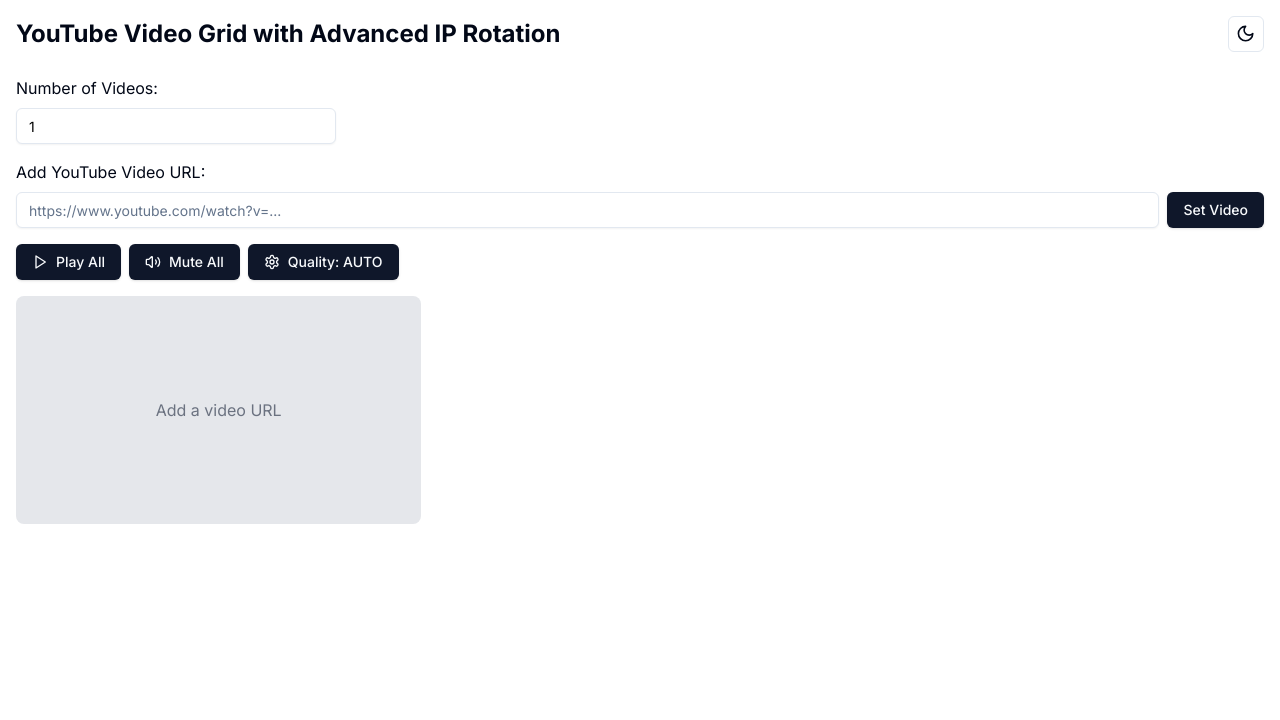
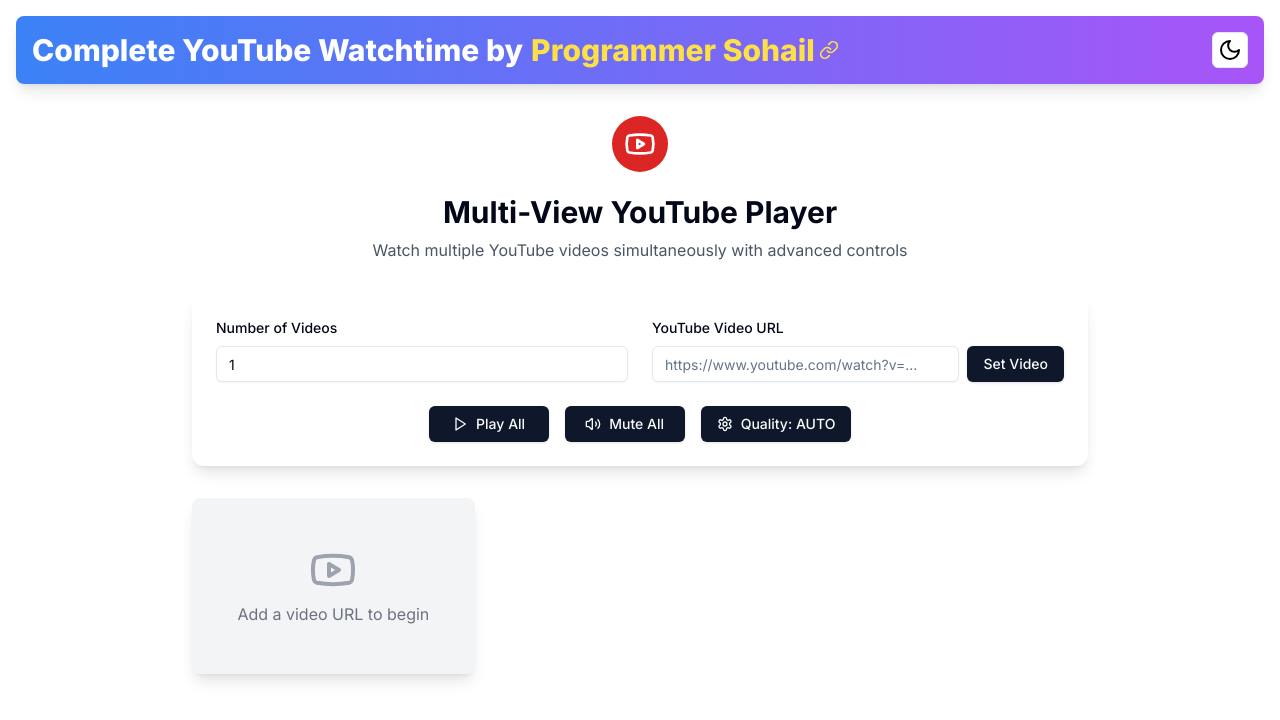
Before and after one commit to ProgrammerSohail/youtube-view, a Next.js app: page / in a window 1280 px wide. Shown: the top 720 px of the page. Built offline with nearby package versions, Linux system fonts and the light colour scheme.

Commit message:
added add model

```diff
--- /dev/null
+++ b/app/components/Header.tsx
@@ -0,0 +1,38 @@
+"use client";
+import { Button } from "./ui/button";
+import { Moon, Sun, Link } from "lucide-react";
+
+interface HeaderProps {
+  isDarkMode: boolean;
+  setIsDarkMode: (value: boolean) => void;
+}
+
+const Header: React.FC<HeaderProps> = ({ isDarkMode, setIsDarkMode }) => {
+  return (
+    <div className="flex justify-between items-center mb-8 p-4 bg-gradient-to-r from-blue-500 to-purple-500 rounded-lg shadow-lg">
+      <h1 className="text-3xl font-extrabold text-white flex items-center">
+        Complete YouTube Watchtime by{" "}
+        <a
+          href="https://www.tiktok.com/@programmer.sohail?is_from_webapp=1&sender_device=pc"
+          className="ml-2 flex items-center text-yellow-300 hover:text-yellow-400 transition duration-300"
+        >
+          Programmer Sohail <Link className="h-5 w-5 ml-1" />
+        </a>
+      </h1>
+      <Button
+        onClick={() => setIsDarkMode(!isDarkMode)}
+        variant="outline"
+        size="icon"
+        className="transition-transform duration-300 transform hover:scale-110"
+      >
+        {isDarkMode ? (
+          <Sun className="h-[1.5rem] w-[1.5rem] text-white" />
+        ) : (
+          <Moon className="h-[1.5rem] w-[1.5rem] text-black" />
+        )}
+      </Button>
+    </div>
+  );
+};
+
+export default Header;
--- a/app/components/youtube-grid.tsx
+++ b/app/components/youtube-grid.tsx
@@ -3,21 +3,22 @@
 import { Button } from "./ui/button";
 import { Input } from "./ui/input";
 import {
-  Moon,
-  Sun,
   Play,
   Pause,
   Volume2,
   VolumeX,
   Settings,
+  Youtube,
+  X,
 } from "lucide-react";
+import Header from "./Header";
 
 // Common datacenter IP ranges (for demonstration)
 const IP_RANGES = [
-  { start: "154.16.0.0", end: "154.16.255.255" }, // DataCenter Range 1
-  { start: "192.241.128.0", end: "192.241.255.255" }, // DataCenter Range 2
-  { start: "46.101.0.0", end: "46.101.255.255" }, // DataCenter Range 3
-  { start: "104.236.0.0", end: "104.236.255.255" }, // DataCenter Range 4
+  { start: "154.16.0.0", end: "154.16.255.255" },
+  { start: "192.241.128.0", end: "192.241.255.255" },
+  { start: "46.101.0.0", end: "46.101.255.255" },
+  { start: "104.236.0.0", end: "104.236.255.255" },
 ];
 
 // Convert IP to numeric value for calculations
@@ -60,7 +61,6 @@
 
     for (let i = 0; i < count; i++) {
       let range;
-      // Ensure each iframe uses a different IP range
       do {
         range = IP_RANGES[Math.floor(Math.random() * IP_RANGES.length)];
       } while (usedRanges.has(range) && usedRanges.size < IP_RANGES.length);
@@ -80,7 +80,6 @@
         clearInterval(rotationInterval.current);
       }
 
-      // Random interval between 30-60 minutes
       const interval =
         Math.floor(Math.random() * (60 - 30 + 1) + 30) * 60 * 1000;
 
@@ -112,11 +111,32 @@
   const [isDarkMode, setIsDarkMode] = useState(false);
   const [quality, setQuality] = useState("auto");
   const [videoUrl, setVideoUrl] = useState("");
+  const [showAdModal, setShowAdModal] = useState(false);
+  const [countdown, setCountdown] = useState(3);
+  const [canSkip, setCanSkip] = useState(false);
   const iframeRefs = useRef<Array<HTMLIFrameElement | null>>([]);
   const playerStates = useRef<Record<number, number>>({});
+  const countdownInterval = useRef<NodeJS.Timeout | null>(null);
+  const proxyList = useProxySystem(videoCount);
 
-  // Use our custom proxy system
-  const proxyList = useProxySystem(videoCount);
+  useEffect(() => {
+    if (showAdModal && countdown > 0) {
+      countdownInterval.current = setInterval(() => {
+        setCountdown((prev) => prev - 1);
+      }, 1000);
+
+      // Enable skip button after 3 seconds
+      setTimeout(() => {
+        setCanSkip(true);
+      }, 3000);
+    }
+
+    return () => {
+      if (countdownInterval.current) {
+        clearInterval(countdownInterval.current);
+      }
+    };
+  }, [showAdModal, countdown]);
 
   useEffect(() => {
     const tag = document.createElement("script");
@@ -153,7 +173,6 @@
     return match ? match[1] : "";
   };
 
-  // Enhanced proxy URL creation with additional parameters
   const createProxiedUrl = (videoId: string): string => {
     const timestamp = Date.now();
     const randomParam = Math.random().toString(36).substring(7);
@@ -163,16 +182,25 @@
   const handleAddVideo = () => {
     const videoId = extractVideoId(videoUrl);
     if (videoId) {
-      setCurrentVideoId(videoId);
+      setShowAdModal(true);
+      setCountdown(3);
+      setCanSkip(false);
+    }
+  };
+
+  const handleSkipAd = () => {
+    setShowAdModal(false);
+    setCurrentVideoId(extractVideoId(videoUrl));
     setVideoUrl("");
     setIsPlaying(false);
+    if (countdownInterval.current) {
+      clearInterval(countdownInterval.current);
     }
   };
 
   const postMessageToAllPlayers = (action: string, value?: unknown) => {
     iframeRefs.current.forEach((iframe) => {
       if (iframe && iframe.contentWindow) {
-        // Add small random delay for each iframe to make it look more natural
         setTimeout(() => {
           iframe.contentWindow?.postMessage(
             JSON.stringify({
@@ -182,7 +210,7 @@
             }),
             "*"
           );
-        }, Math.random() * 100); // Random delay up to 100ms
+        }, Math.random() * 100);
       }
     });
   };
@@ -207,43 +235,52 @@
   return (
     <div className={`min-h-screen ${isDarkMode ? "dark" : ""}`}>
       <div className="container mx-auto p-4 dark:bg-gray-800 transition-colors duration-200">
-        <div className="flex justify-between items-center mb-6">
-          <h1 className="text-2xl font-bold dark:text-white">
-            YouTube Video Grid with Advanced IP Rotation
+        <Header isDarkMode={isDarkMode} setIsDarkMode={setIsDarkMode} />
+
+        <div className="max-w-4xl mx-auto">
+          {/* Hero Section */}
+          <div className="text-center mb-8">
+            <div className="inline-block p-3 rounded-full bg-red-600 mb-4">
+              <Youtube className="h-8 w-8 text-white" />
+            </div>
+            <h1 className="text-3xl font-bold mb-2 dark:text-white">
+              Multi-View YouTube Player
             </h1>
-          <Button
-            onClick={() => setIsDarkMode(!isDarkMode)}
-            variant="outline"
-            size="icon"
-          >
-            {isDarkMode ? (
-              <Sun className="h-[1.2rem] w-[1.2rem] text-white" />
-            ) : (
-              <Moon className="h-[1.2rem] w-[1.2rem]" />
-            )}
-          </Button>
+            <p className="text-gray-600 dark:text-gray-300">
+              Watch multiple YouTube videos simultaneously with advanced
+              controls
+            </p>
           </div>
 
-        <div className="mb-4">
-          <label htmlFor="videoCount" className="block mb-2 dark:text-white">
-            Number of Videos:
+          {/* Control Panel */}
+          <div className="bg-white dark:bg-gray-900 rounded-xl p-6 shadow-lg mb-8">
+            <div className="grid grid-cols-1 md:grid-cols-2 gap-6 mb-6">
+              {/* Video Count Input */}
+              <div>
+                <label
+                  htmlFor="videoCount"
+                  className="block text-sm font-medium mb-2 dark:text-white"
+                >
+                  Number of Videos
                 </label>
                 <Input
                   type="number"
                   id="videoCount"
                   value={videoCount}
-            onChange={(event) =>
-              setVideoCount(parseInt(event.target.value, 10))
-            }
+                  onChange={(e) => setVideoCount(parseInt(e.target.value, 10))}
                   min="1"
                   max="30"
-            className="w-full max-w-xs dark:text-white text-black"
+                  className="w-full dark:border-gray-700 dark:text-white"
                 />
               </div>
 
-        <div className="mb-4">
-          <label htmlFor="videoUrl" className="block mb-2 dark:text-white">
-            Add YouTube Video URL:
+              {/* URL Input */}
+              <div>
+                <label
+                  htmlFor="videoUrl"
+                  className="block text-sm font-medium mb-2 dark:text-white"
+                >
+                  YouTube Video URL
                 </label>
                 <div className="flex gap-2">
                   <Input
@@ -254,12 +291,22 @@
                     placeholder="https://www.youtube.com/watch?v=..."
                     className="flex-1"
                   />
-            <Button onClick={handleAddVideo}>Set Video</Button>
+                  <Button
+                    onClick={handleAddVideo}
+                    className="whitespace-nowrap"
+                  >
+                    Set Video
+                  </Button>
+                </div>
               </div>
             </div>
 
-        <div className="mb-4 space-x-2">
-          <Button onClick={togglePlayPause}>
+            {/* Playback Controls */}
+            <div className="flex flex-wrap items-center justify-center gap-4">
+              <Button
+                onClick={togglePlayPause}
+                className="min-w-[120px] transition-all"
+              >
                 {isPlaying ? (
                   <Pause className="mr-2 h-4 w-4" />
                 ) : (
@@ -268,7 +315,10 @@
                 {isPlaying ? "Pause All" : "Play All"}
               </Button>
 
-          <Button onClick={toggleMute}>
+              <Button
+                onClick={toggleMute}
+                className="min-w-[120px] transition-all"
+              >
                 {isMuted ? (
                   <VolumeX className="mr-2 h-4 w-4" />
                 ) : (
@@ -277,8 +327,8 @@
                 {isMuted ? "Unmute All" : "Mute All"}
               </Button>
 
-          <div className="inline-block relative">
-            <Button className="inline-flex items-center">
+              <div className="relative">
+                <Button className="min-w-[120px] transition-all">
                   <Settings className="mr-2 h-4 w-4" />
                   Quality: {quality.toUpperCase()}
                   <select
@@ -297,14 +347,19 @@
                 </Button>
               </div>
             </div>
+          </div>
 
-        <div className="grid grid-cols-1 sm:grid-cols-2 lg:grid-cols-3 gap-4">
+          {/* Video Grid */}
+          <div className="grid grid-cols-1 md:grid-cols-2 lg:grid-cols-3 gap-6">
             {Array.from({ length: videoCount }).map((_, i) => (
-            <div key={i} className="aspect-w-16 aspect-h-9">
+              <div
+                key={i}
+                className="h-44 bg-gray-100 dark:bg-gray-900 rounded-lg overflow-hidden shadow-lg"
+              >
                 {currentVideoId ? (
-                <div className="relative">
+                  <div className="relative w-full h-full">
                     <iframe
-                    ref={(el: HTMLIFrameElement | null) => {
+                      ref={(el) => {
                         if (iframeRefs.current) {
                           iframeRefs.current[i] = el;
                         }
@@ -313,17 +368,20 @@
                       title={`YouTube video player ${i + 1}`}
                       allow="accelerometer; autoplay; clipboard-write; encrypted-media; gyroscope; picture-in-picture"
                       allowFullScreen
-                    className="w-full h-full rounded-lg"
+                      className="w-full h-full"
                     />
-                  <div className="absolute bottom-0 left-0 bg-black bg-opacity-50 text-white text-xs p-1 rounded">
+                    <div className="absolute bottom-2 left-2 bg-black bg-opacity-75 text-white text-xs px-2 py-1 rounded-full">
                       IP: {proxyList[i]}
                     </div>
                   </div>
                 ) : (
-                <div className="w-full h-full rounded-lg bg-gray-200 dark:bg-gray-700 flex items-center justify-center">
+                  <div className="w-full h-full flex items-center justify-center">
+                    <div className="text-center">
+                      <Youtube className="h-12 w-12 mx-auto mb-2 text-gray-400" />
                       <p className="text-gray-500 dark:text-gray-400">
-                    Add a video URL
+                        Add a video URL to begin
                       </p>
+                    </div>
                   </div>
                 )}
               </div>
@@ -331,5 +389,36 @@
           </div>
         </div>
       </div>
+      {/* Ad Modal */}
+      {showAdModal && (
+        <div className="fixed inset-0 bg-black bg-opacity-50 flex items-center justify-center z-50">
+          <div className="bg-white dark:bg-gray-900 rounded-xl p-6 max-w-2xl w-full mx-4 relative">
+            <div className="aspect-video bg-gray-200 dark:bg-gray-800 rounded-lg mb-4">
+              <div className="w-full h-full flex items-center justify-center">
+                <div className="text-center">
+                  <h2 className="text-2xl font-bold mb-2">Advertisement</h2>
+                  <div className="w-full h-48 bg-gradient-to-r from-purple-500 to-pink-500 rounded-lg flex items-center justify-center text-white text-xl">
+                    Sample Advertisement
+                  </div>
+                </div>
+              </div>
+            </div>
+            <div className="flex justify-between items-center">
+              <div className="text-sm text-gray-600 dark:text-gray-300">
+                {countdown > 0 ? `Skip available in ${countdown}s` : ""}
+              </div>
+              {canSkip && (
+                <Button
+                  onClick={handleSkipAd}
+                  className="flex items-center gap-2"
+                >
+                  Skip Ad <X className="h-4 w-4" />
+                </Button>
+              )}
+            </div>
+          </div>
+        </div>
+      )}
+    </div>
   );
 }
```
Lines whose indentation alone changed are shown as unchanged.
